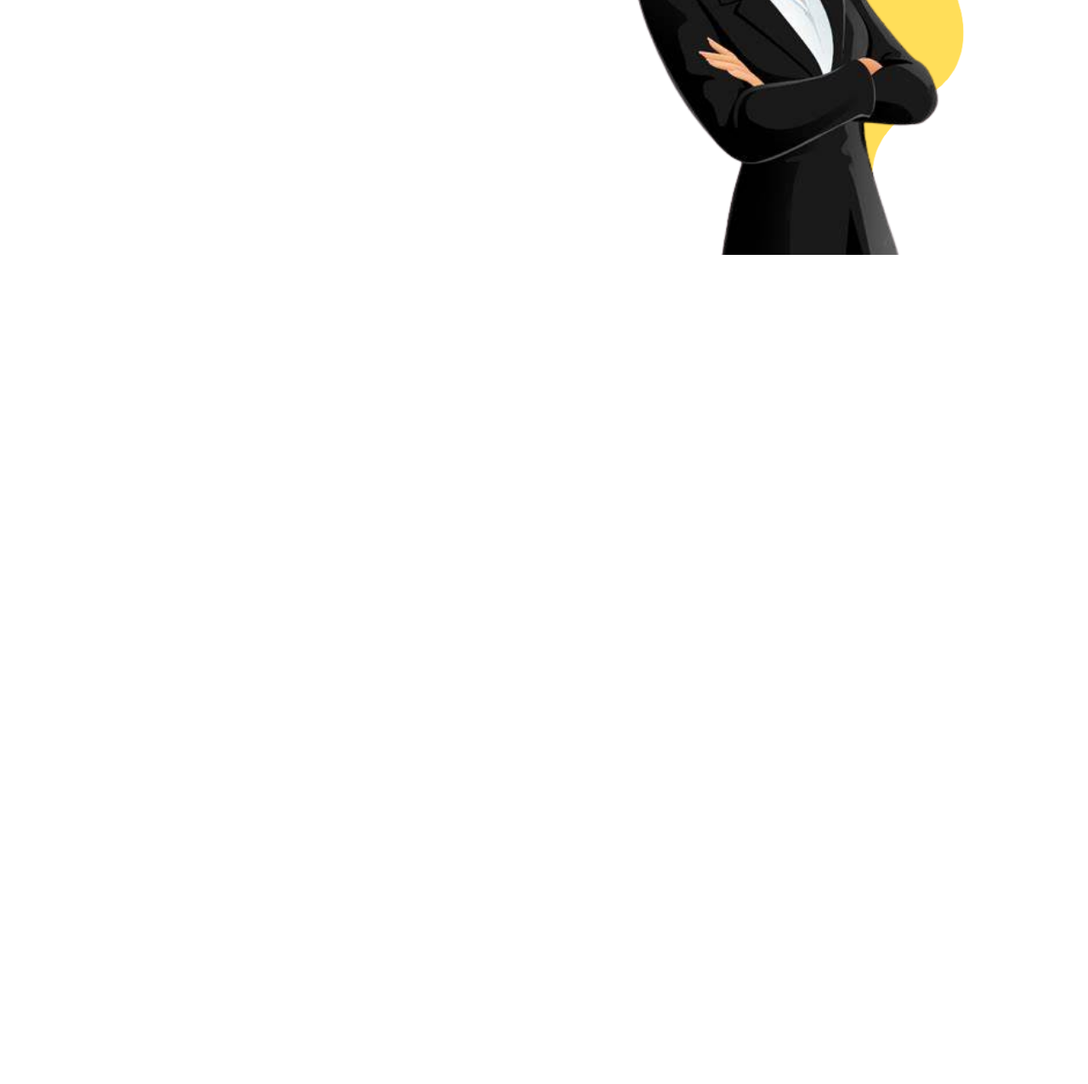
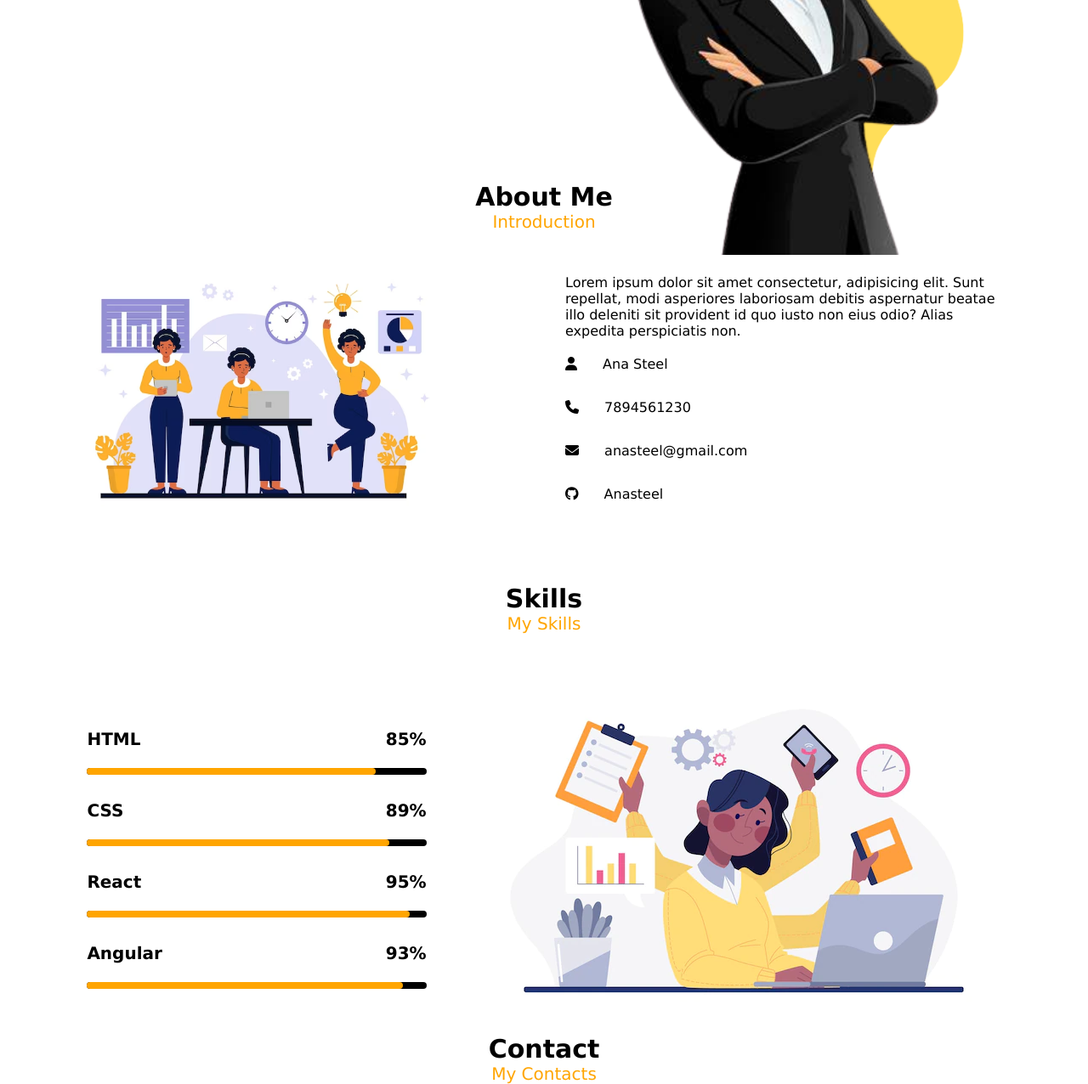
Before and after one commit to GracesonJ/portfolio-css, a plain HTML site: page index.html in a window 1280 px wide. Shown: the part 500-1776 px from the top of the page at 85% size. Before the commit the page ends 800 px from the top, so only its background shows below. Drawn offline with Linux system fonts and the light colour scheme.

Commit message:
about and skills page done

```diff
--- a/index.html
+++ b/index.html
@@ -29,12 +29,12 @@
 
         </nav>
         <!-- Home section -->
-        <section>
+        <section id="home">
             <div class="title">
                 <h1>I'am ANA <span id="lastName">STEEL</span></h1>
                 <p>This is my official portfolio website to decsribe all <br>
                     Details and work experience in Web Development.</p>
-                    <a href="./Images/ministatement (1).pdf" download>DOWNLOAD CV</a>
+                <a href="./Images/ministatement (1).pdf" download>DOWNLOAD CV</a>
             </div>
             <div class="images">
                 <img id="shape" class="imggroup" src="./Images/shape.png" alt="shape">
@@ -42,6 +42,113 @@
             </div>
         </section>
 
+        <!-- About section -->
+        <section id="about">
+            <div class="heading">
+                <h1>About Me</h1>
+                <span>Introduction</span>
+            </div>
+            <div class="about-container">
+                <div class="about-img">
+                    <img src="./Images/about.avif" alt="aboutimg">
+                </div>
+                <div class="about-details">
+                    <p>Lorem ipsum dolor sit amet consectetur, adipisicing elit. Sunt repellat, modi asperiores
+                        laboriosam debitis aspernatur beatae illo deleniti sit provident id quo iusto non eius odio?
+                        Alias expedita perspiciatis non.</p>
+                    <div class="information">
+                        <div class="info-box">
+                            <i class="fa-solid fa-user"></i>
+                            <span>Ana Steel</span>
+                        </div>
+                        <div class="info-box">
+                            <i class="fa-solid fa-phone"></i>
+                            <span>7894561230</span>
+                        </div>
+                        <div class="info-box">
+                            <i class="fa-solid fa-envelope"></i>
+                            <span>anasteel@gmail.com</span>
+                        </div>
+                        <div class="info-box">
+                            <i class="fa-brands fa-github"></i>
+                            <span>Anasteel</span>
+                        </div>
+
+                    </div>
+                </div>
+            </div>
+
+        </section>
+
+        <!-- Skills Section -->
+         <section id="skill">
+            <div class="heading">
+                <h1>Skills</h1>
+                <span>My Skills</span>
+            </div>
+            <div class="skill-container">
+                <div class="progress-bar">
+                    <div class="bar-container">
+                        <h3>HTML</h3>
+                        <span>85%</span>
+                        <div class="bar"></div>
+                        <div class="bar html-bar"></div>
+                    </div>
+                    <div class="bar-container">
+                        <h3>CSS</h3>
+                        <span>89%</span>
+                        <div class="bar"></div>
+                        <div class="bar css-bar"></div>
+                    </div>
+                    <div class="bar-container">
+                        <h3>React</h3>
+                        <span>95%</span>
+                        <div class="bar"></div>
+                        <div class="bar react-bar"></div>
+                    </div>
+                    <div class="bar-container">
+                        <h3>Angular</h3>
+                        <span>93%</span>
+                        <div class="bar"></div>
+                        <div class="bar angular-bar"></div>
+                    </div>
+                </div>
+                <div class="skill-img">
+                    <img src="./Images/skills.webp" alt="skillimg">
+                </div>
+            </div>
+
+         </section>
+
+         <!-- contact section -->
+
+         <section id="contact">
+            <div class="heading">
+                <h1>Contact</h1>
+                <span>My Contacts</span>
+            </div>
+            <div class="icon-set">
+                <div class="icon"></div>
+                <div class="icon"></div>
+                <div class="icon"></div>
+                <div class="icon"></div>
+                <div class="icon"></div>
+                <div class="icon"></div>
+
+            </div>
+
+         </section>
+
+
+
+
+
+
+
+
+
+
+
     </div>
 </body>
 
--- a/style.css
+++ b/style.css
@@ -43,20 +43,24 @@ ul li {
     margin-left: 10%;
     margin-top: 10%;
 }
-.title h1{
+
+.title h1 {
     font-size: 65px;
-    font-weight: 800;
+    font-weight: 600;
     margin-bottom: 20px;
 }
-#lastName{
+
+#lastName {
     color: orange;
 }
-.title p{
+
+.title p {
     font-size: 20px;
     font-weight: 400;
     margin-bottom: 40px;
 }
-.title a{
+
+.title a {
     background-color: black;
     color: orange;
     text-decoration: none;
@@ -65,14 +69,16 @@ ul li {
     font-weight: 900;
     display: inline-block;
 }
-.images{
+
+.images {
     width: 45%;
     height: 80%;
     position: absolute;
     right: 30px;
     bottom: 0px;
 }
-.imggroup{
+
+.imggroup {
     position: absolute;
     height: 100%;
     bottom: 0px;
@@ -80,9 +86,118 @@ ul li {
     transform: translateX(-50%);
     transition: bottom 1s, left 2s;
 }
-.images:hover #shape{
+
+.images:hover #shape {
     bottom: 70px;
 }
-.images:hover #girl{
+
+.images:hover #girl {
     left: 40%;
 }
+
+/* About Section */
+#about {
+    margin: 20% 8% 0% 8%;
+
+}
+
+.heading {
+    text-align: center;
+}
+
+.heading h1 {
+    font-size: 30px;
+    font-weight: 600;
+}
+
+.heading span {
+    font-size: 20px;
+    color: orange;
+}
+
+.about-container {
+    display: grid;
+    grid-template-columns: repeat(2, 1fr);
+    column-gap: 50px;
+    margin-top: 50px;
+}
+
+.about-img img {
+    width: 80%;
+}
+
+.about-details p {
+    font-size: 16px;
+}
+
+.information {
+    margin-top: 20px;
+}
+
+.info-box {
+    margin-bottom: 2rem;
+}
+
+.info-box span {
+    margin-left: 25px;
+}
+
+/* skill section */
+
+#skill{
+    margin: 5% 8% 0% 8%;
+
+}
+.skill-container{
+    display: grid;
+    grid-template-columns: repeat(2, 1fr);
+    column-gap: 50px;
+    margin-top: 50px;
+}
+.skill-img{
+    width: 80%;
+}
+.progress-bar{
+    margin-top: 2rem;
+}
+.bar-container{
+    display: flex;
+    justify-content: space-between;
+    align-items: center;
+    padding: 30px 0rem;
+    position: relative;
+}
+.bar-container h3{
+        font-size: 20px;
+        font-weight: 600;
+
+}
+.bar-container span{
+    font-size: 20px;
+    font-weight: 600;
+
+}
+.bar{
+    width: 100%;
+    height: 0.5rem;
+    background-color: black;
+    border-radius: 10px;
+    position: absolute;
+    bottom: 0px;
+}
+.html-bar{
+    background-color: orange;
+    width: 85%;
+}
+.css-bar{
+    background-color: orange;
+    width: 89%;
+}
+.react-bar{
+    background-color: orange;
+    width: 95%;
+}
+.angular-bar{
+    background-color: orange;
+    width: 93%;
+}
```
